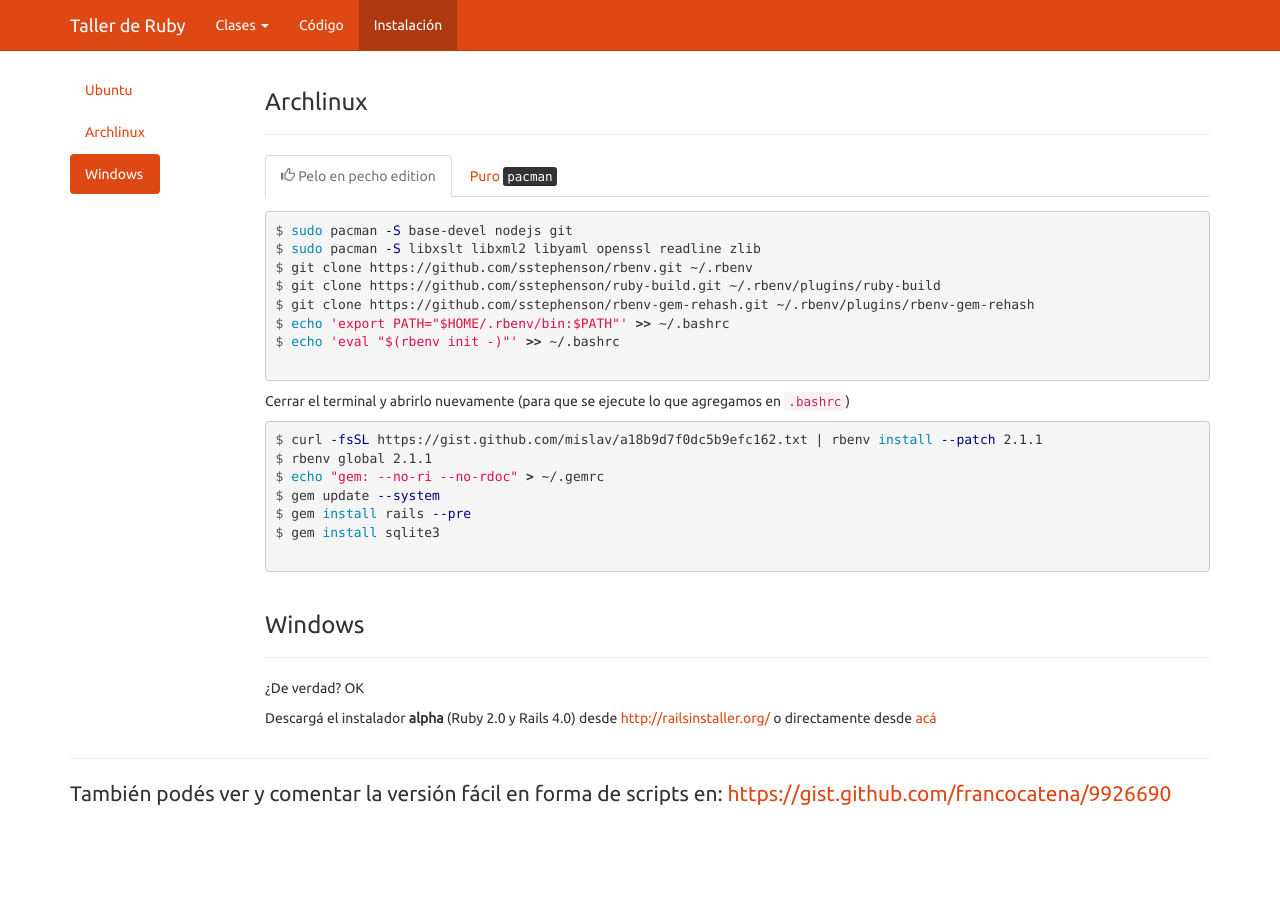
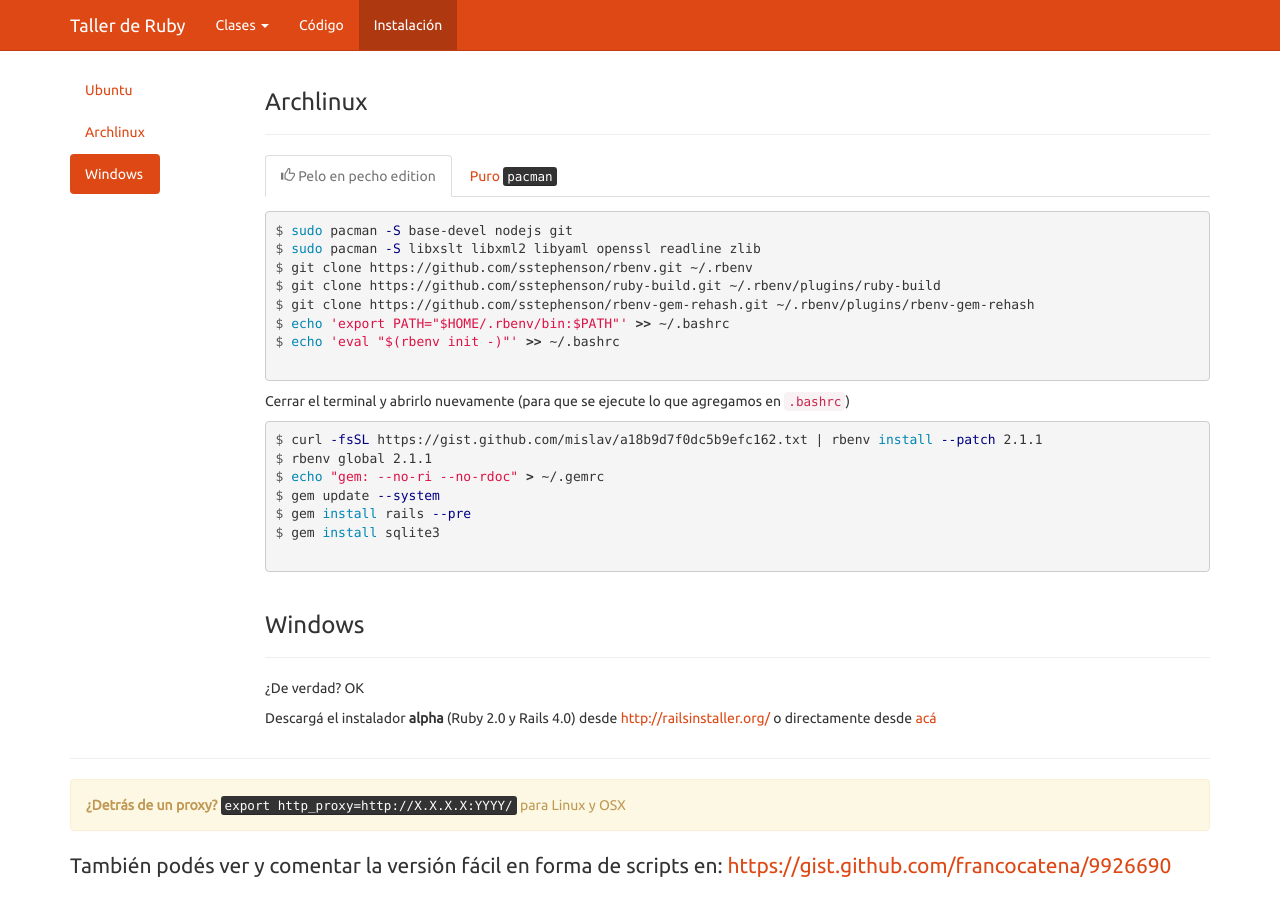
Before and after one commit to francocatena/clases, a Jekyll site: the page built from instalacion/index.html, in a window 1280 px wide and 900 px high, scrolled down 544 px. Built offline with Jekyll 4.4.1, drawn with Linux system fonts in a browser that asks for light colours; Markdown is read by kramdown in place of the engine named in the settings; before the commit the page ends 1372 px from its top, so only the background shows below that.

Commit message:
Proxy warning

```diff
--- a/instalacion/index.html
+++ b/instalacion/index.html
@@ -152,6 +152,12 @@ $ sudo gem install sqlite3
 
 <hr>
 
+<div class="alert alert-warning">
+  <strong>¿Detrás de un proxy?</strong>
+  <kbd>export http_proxy=http://X.X.X.X:YYYY/</kbd> para Linux y OSX
+</div>
+
+
 <p class="lead">
   También podés ver y comentar la versión fácil en forma de scripts en:
   <a href="https://gist.github.com/francocatena/9926690">https://gist.github.com/francocatena/9926690</a>
```
